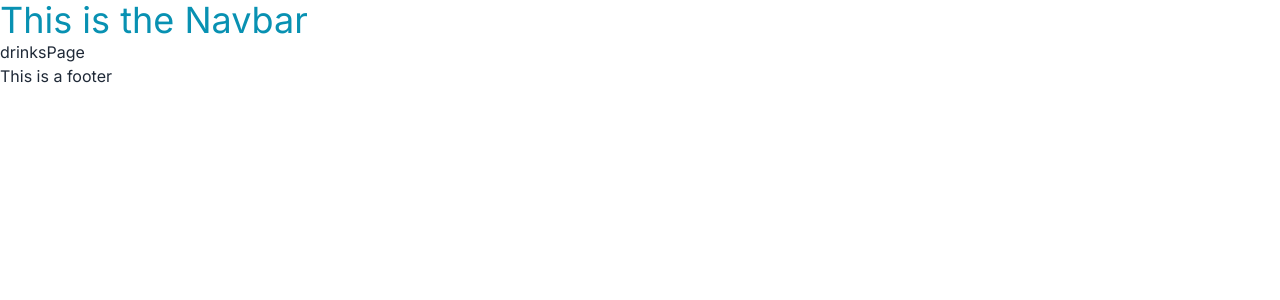
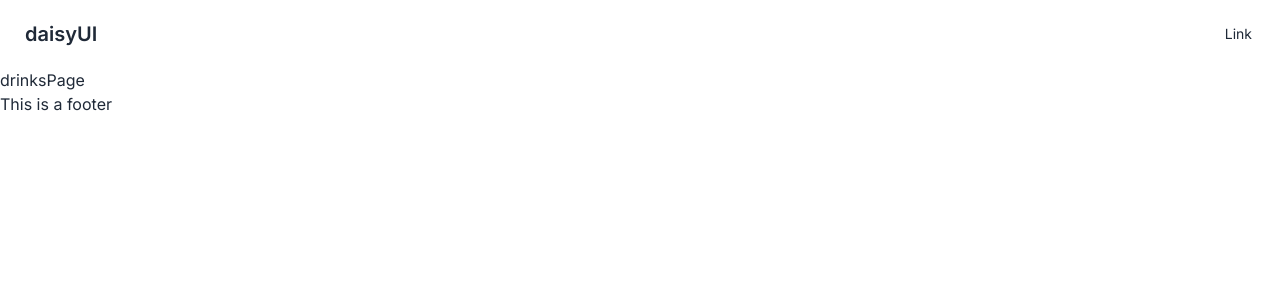
Before and after one commit to aghildev/next-study, a Next.js app: page /drinks in a window 1280 px wide. Shown: the top 300 px of the page. Built offline with nearby package versions, Linux system fonts and the light colour scheme.

Commit message:
integrated navbar component in layout

```diff
--- a/app/layout.js
+++ b/app/layout.js
@@ -1,5 +1,7 @@
 import { Inter } from 'next/font/google'
 import './globals.css'
+import Navbar from '@/components/Navbar'
+
 
 const inter = Inter({ subsets: ['latin'] })
 
@@ -12,7 +14,7 @@
   return (
     <html lang="en">
       <body className={inter.className}>
-        <h1 className='text-4xl text-cyan-600'>This is the Navbar</h1>
+       <Navbar/>
         {children}
         <h3>This is a footer</h3>
         </body>
--- a/components/Navbar.jsx
+++ b/components/Navbar.jsx
@@ -1,7 +1,20 @@
 import React from "react";
 
 const Navbar = () => {
-  return <div>Navbar</div>;
+  return (
+    <div className="navbar bg-base-100">
+      <div className="flex-1">
+        <a className="btn btn-ghost text-xl">daisyUI</a>
+      </div>
+      <div className="flex-none">
+        <ul className="menu menu-horizontal px-1">
+          <li>
+            <a>Link</a>
+          </li>
+        </ul>
+      </div>
+    </div>
+  );
 };
 
 export default Navbar;
```
